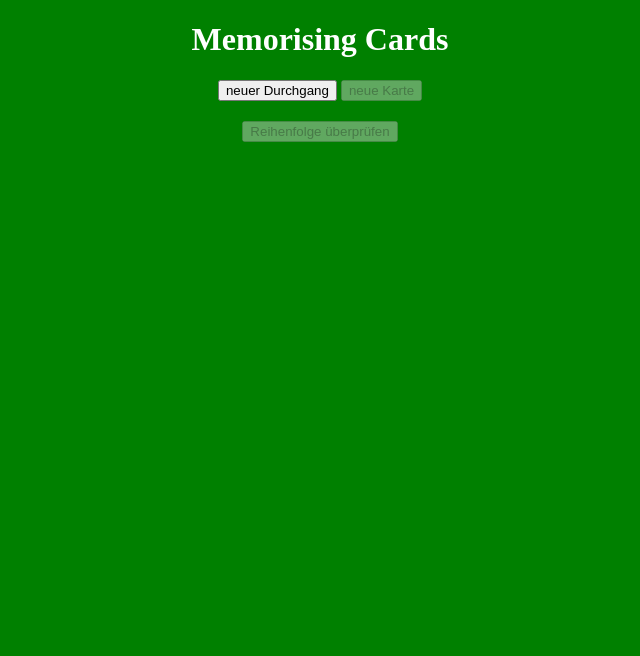
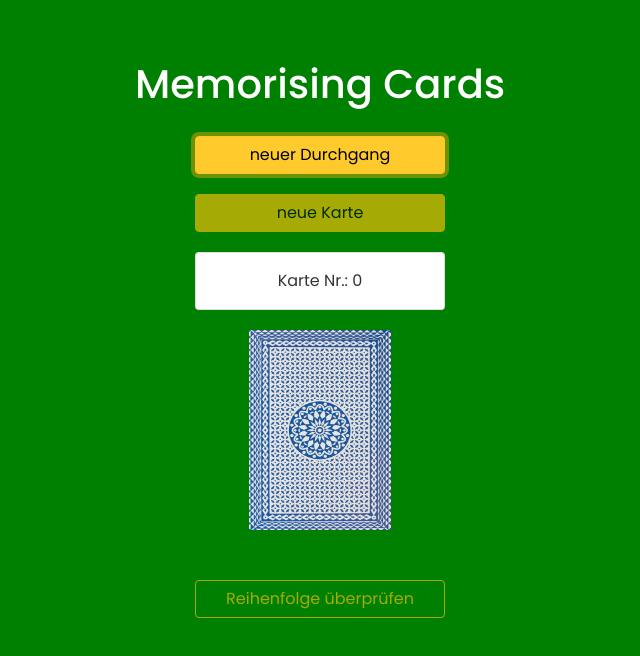
Before and after one commit to KatjaKirchhofer/memorize, a plain HTML site: page index.html in a window 1280 px wide. Both pictures are taken after a click on the button "neuer Durchgang". Shown: the whole page, without its empty margins (320-960 px from the left). Drawn offline with nearby package versions, Linux system fonts and the light colour scheme; no server answers.

Commit message:
game working

```diff
--- a/index.html
+++ b/index.html
@@ -1,26 +1,42 @@
 <!DOCTYPE html>
 <html lang="en">
+
 <head>
     <meta charset="UTF-8">
     <meta name="viewport" content="width=device-width, initial-scale=1.0">
     <title>memorising Cards</title>
+    <link rel="preconnect" href="https://fonts.googleapis.com">
+    <link rel="preconnect" href="https://fonts.gstatic.com" crossorigin>
+    <link href="https://fonts.googleapis.com/css2?family=Poppins:wght@400;500;700&display=swap" rel="stylesheet">
+    <link href="https://cdn.jsdelivr.net/npm/bootstrap@5.1.0/dist/css/bootstrap.min.css" rel="stylesheet"
+        integrity="sha384-KyZXEAg3QhqLMpG8r+8fhAXLRk2vvoC2f3B09zVXn8CA5QIVfZOJ3BCsw2P0p/We" crossorigin="anonymous">
     <link rel="stylesheet" href="style.css">
 </head>
+
 <body>
     <h1>Memorising Cards</h1>
-
-    <button id="newTry">neuer Durchgang</button>
-    <button id="newCard" disabled>neue Karte</button>
-    <h2 id="cardsLeft"></h2>
-    <div id="card"></div>
+    <div class="btn-start">
+        <button id="newTry" type="button" class="btn btn-warning">neuer Durchgang</button>
+        <button disabled id="newCard" type="button" class="btn btn-warning">neue Karte</button>
+    </div>
+    <div class="card">
+        <div class="card-body">
+            <span id="span-cards-left">Karte Nr.: </span><span id="cardsLeft"></span>
+        </div>
+      </div>
+    <div id="card">
+        <img src="img/playing-card-568200_640.jpg" alt="">
+    </div>
 
     <!-- <div>
         <p id="time-germany"></p>
         <p id="time-england"></p>
     </div> -->
-    <button disabled id="check">Reihenfolge überprüfen</button>
+
+    <button disabled id="check" type="button" class="btn btn-outline-warning">Reihenfolge überprüfen</button>
 
 
     <script src="script.js"></script>
 </body>
+
 </html>
--- a/script.js
+++ b/script.js
@@ -1,5 +1,6 @@
 
 let deckID
+let cardPosition = 0;
 
 
 
@@ -8,16 +9,20 @@ const newTryBtn = document.getElementById('newTry')
 const cardsLeft = document.getElementById('cardsLeft')
 let cardsRemaining
 const newCardBtn = document.getElementById('newCard')
+const checkBtn = document.getElementById('check')
 let card = document.getElementById('card')
-const cardValues = ["2", "3", "4", "5", "6", "7", "8", "9", "10", "JACK", "QUEEN", "KING", "ACE"
+const cardValues = ["2", "3", "4", "5", "6", "7", "8", "9", "10", "JACK", "QUEEN", "KING", "ACE"]
+let cardsArray = []
 
-]
-let cardsArray = []
-const checkBtn = document.getElementById('check')
 
 newTryBtn.addEventListener('click', getNewDeck)
 function getNewDeck() {
-    console.log('button works')
+    card.innerHTML = `
+    <img src="img/playing-card-568200_640.jpg" alt="">
+    `
+    cardsArray = []
+    cardsLeft.textContent = cardsArray.length
+    cardPosition = 0;
     fetch('https://deckofcardsapi.com/api/deck/new/shuffle/')
         .then(res => res.json())
         .then(data => {
@@ -27,7 +32,6 @@ function getNewDeck() {
             // console.log(cardsRemaining)
 
             deckId = data.deck_id
-        console.log(deckId)
 
 
         })
@@ -42,19 +46,19 @@ function newCard() {
     fetch(`https://deckofcardsapi.com/api/deck/${deckId}/draw/?count=1`)
         .then(res => res.json())
         .then(data => {
-        cardsArray.push(data.cards[0].value)
+            cardsArray.push(data.cards[0].image)
+            console.log(cardsArray)
             card.innerHTML = `
         <img src=${data.cards[0].image}>
         `
-        cardsLeft.innerHTML = `
-        <h3>Anzahl der Karten: <br>${cardsArray.length}</h3>
-    `
+            cardsLeft.textContent = cardsArray.length
 
-        if(cardsArray.length === 10) {
+            if (cardsArray.length === 10) {
                 newCardBtn.disabled = true;
                 checkBtn.disabled = false;
-            cardsLeft.innerHTML += `
-            <h3>Ende des Durchgangs</h3>
+                document.getElementById('span-cards-left').classList.add('display-none')
+                cardsLeft.innerHTML = `
+            <span>Ende des Durchgangs</span>
         `
             }
 
@@ -63,28 +67,28 @@ function newCard() {
         })
 }
 function saveArray() {
-    if(cardsRemaining === 42) {
+    if (cardsRemaining === 42) {
         cardsArray
     }
 }
 
 function setButton() {
     newCardBtn.disabled = false;
-    if(cardsRemaining === 0) {
+    if (cardsRemaining === 0) {
         newCardBtn.disabled = true;
     }
 }
+checkBtn.addEventListener('click', checkCards)
 
-// function testAPI() {
-//     fetch('https://api.unsplash.com/photos/random')
-// }
-// function getDate() {
-// const date = new Date()
-// let timeGermany = date.toLocaleTimeString('de-DE', {timeStyle: "short"})
-// let timeEngland = date.toLocaleTimeString('en-EN', {timeStyle: "short"})
-// document.getElementById('time-germany').innerHTML = `
-//     <p>Uhrzeit in Deutschland: ${timeGermany}</p>
-//     <p>Uhrzeit in England: ${timeEngland}
-// `
+function checkCards() {
 
-// }
+    card.innerHTML = `
+    <img src="${cardsArray[cardPosition]}" alt="">
+    `
+    cardPosition++
+    document.getElementById('span-cards-left').classList.remove('display-none')
+    cardsLeft.textContent = cardPosition
+    if(cardPosition === 10) {
+        checkBtn.disabled = true;
+    }
+}
--- a/style.css
+++ b/style.css
@@ -3,9 +3,42 @@ body {
     background-color: green;
     color: white;
     text-align: center;
+    font-family: 'Poppins', sans-serif;
+    display: flex;
+    flex-direction: column;
+    align-items: center;
 }
+
 img {
     height: 200px;
     width: calc(200px * 5 / 7);
-    margin: 50px;
+    margin-bottom: 30px;
 }
+h1 {
+    margin-top: 60px;
+
+}
+
+.btn-start {
+    display: flex;
+    flex-direction: column;
+    align-items: center;
+}
+
+.btn {
+    width: 250px;
+    margin-top: 20px;
+}
+
+.card {
+    width: 250px;
+    margin-top: 20px;
+    margin-bottom: 20px;
+    color: rgba(0, 0, 0, 0.8);
+}
+.display-none {
+    display: none;
+}
+.display-block {
+    display: block;
+}
```
Also changed, not shown: card.jpeg (added), img/playing-card-568200_640.jpg (added), package-lock.json (added). Lines whose indentation alone changed are shown as unchanged.
